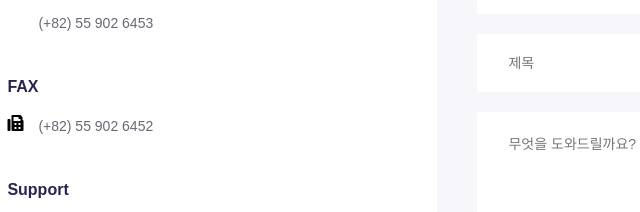
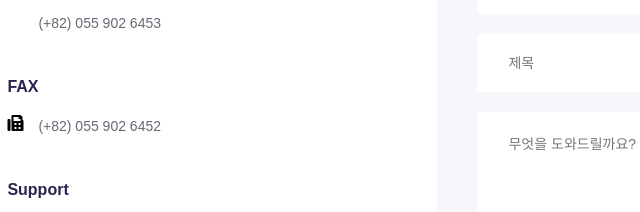
Before and after one commit to swbae1206/msbend, a website: page public/contact.html in a window 1280 px wide. Shown: the part 800-1012 px from the top of the page, 95-735 px from the left. Drawn offline with nearby package versions, Linux system fonts and the light colour scheme.

Commit message:
20260222

```diff
--- a/public/contact.html
+++ b/public/contact.html
@@ -57,12 +57,12 @@
           <h3>Phone</h3>
           <div>
             <i class="far fa-phone-alt get"></i>
-            <p>(+82) 55 902 6453</p>
+            <p>(+82) 055 902 6453</p>
           </div>
           <h3>FAX</h3>
           <div>
             <i class="fas fa-fax"></i>
-            <p>(+82) 55 902 6452</p>
+            <p>(+82) 055 902 6452</p>
           </div>
           <h3>Support</h3>
           <div>
```
